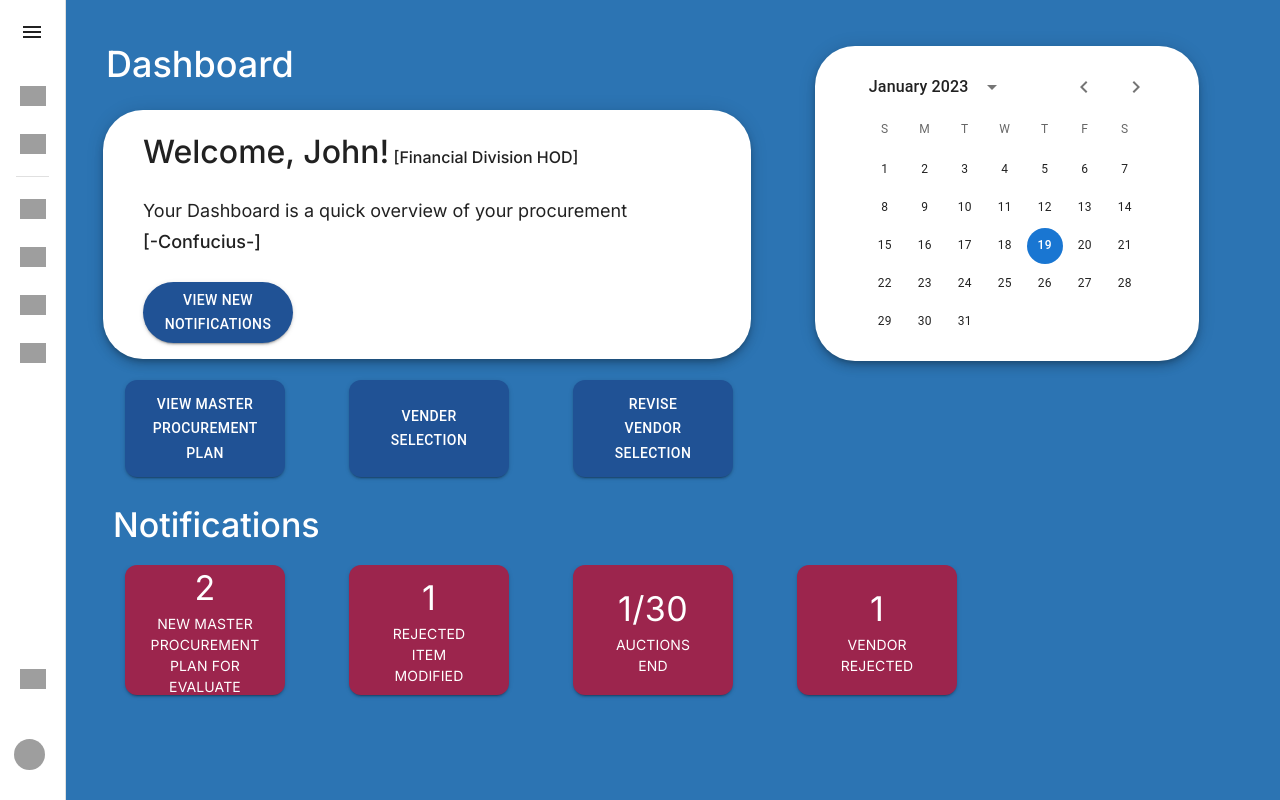
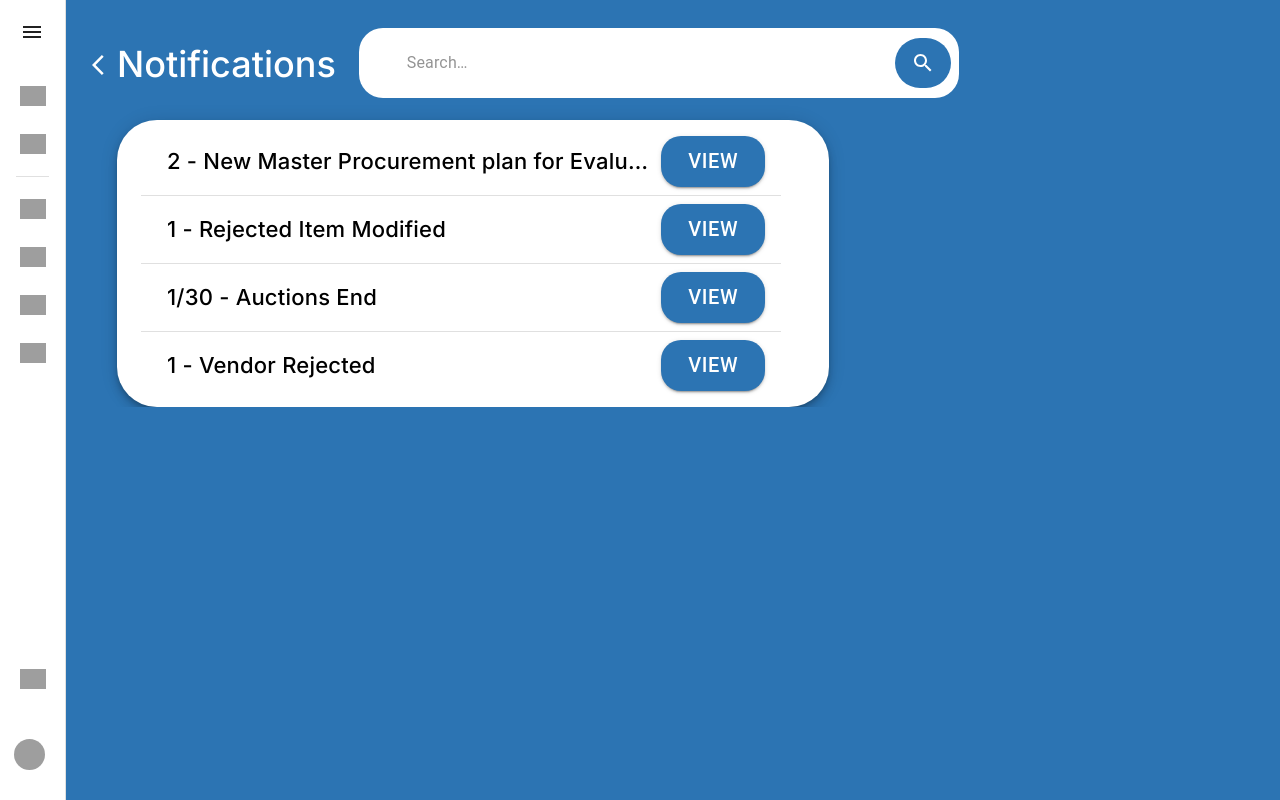
Before and after one commit to yesitha/ProcurementManagementSystem, a React (Create React App) app in the folder Code/frontend/: page / in a window 1280 px wide. Built offline with nearby package versions, Linux system fonts and the light colour scheme; grey boxes are pictures that could not be loaded.

Commit message:
Notification Page Added

```diff
--- a/Code/frontend/src/App.js
+++ b/Code/frontend/src/App.js
@@ -1,6 +1,7 @@
 import './App.css';
 
 import Dashboard from './pages/Dashboard/Dashboard';
+import NotificationPage from './pages/NotificationPage/NotificationPage';
 
 import SignUp from './pages/SignUp/SignUp';
 
@@ -8,7 +9,7 @@ function App() {
   return (
     <div>
 
-    <Dashboard/>
+    <NotificationPage/>
     </div>
   );
 }
--- /dev/null
+++ b/Code/frontend/src/components/Search/Search.css
@@ -0,0 +1,25 @@
+@import '../../fonts.css';
+.search{
+    position: fixed;
+
+     margin-top: 10px;
+    margin-left: 100px;
+
+
+ }
+ .searchArea{
+     display:flex;
+     flex-direction: row;
+     justify-content: space-between;
+     width: 100%;
+ }
+   .searchInput{
+     align-self: center;
+     padding-top: 9px;
+   }
+   .searchIcons{
+     flex-direction: row;
+     display: flex;
+    padding-top: 2px;
+
+   }
--- /dev/null
+++ b/Code/frontend/src/components/Search/Search.js
@@ -0,0 +1,71 @@
+import React from 'react'
+import './Search.css'
+import InputBase from '@mui/material/InputBase';
+
+import SearchIcon from '@mui/icons-material/Search';
+import FilterListIcon from '@mui/icons-material/FilterList';
+import { styled, alpha } from '@mui/material/styles';
+import { IconButton } from '@mui/material';
+
+const Search = styled('div')(({ theme }) => ({
+    position: 'relative',
+    borderRadius: theme.shape.borderRadius,
+    backgroundColor: '#ffffff',
+    '&:hover': {
+      backgroundColor: alpha('#fffffff', 0.80),
+    },
+    marginLeft: 0,
+    width: '100%',
+    [theme.breakpoints.up('sm')]: {
+      marginLeft: theme.spacing(1),
+      width: '600px',
+      height: '70px',
+    },
+  }));
+
+
+
+  const StyledInputBase = styled(InputBase)(({ theme }) => ({
+    color: 'inherit',
+    '& .MuiInputBase-input': {
+      padding: theme.spacing(1, 1, 1, 0),
+      // vertical padding + font size from searchIcon
+      paddingLeft: `calc(1em + ${theme.spacing(4)})`,
+      transition: theme.transitions.create('width'),
+      width: '100%',
+      [theme.breakpoints.up('sm')]: {
+        width: '12ch',
+        '&:focus': {
+          width: '20ch',
+        },
+      },
+    },
+  }));
+
+function SearchNoFilter() {
+  return (
+    <Search className="search" sx={{borderRadius:6,flexDirection:"row",}}>
+               <div className="searchArea">
+
+                    <div className="searchInput">
+                        <StyledInputBase
+                          placeholder="Search…"
+                          inputProps={{ "aria-label": "search" }}
+                        />
+                    </div>
+                    <div className="searchIcons">
+                    <IconButton  sx={{display:"flex",flexDirection:"row",borderRadius:50,backgroundColor:'#2c74b3',height:50,width:'50',mt:1,mr:1,px:2,'&:hover':{backgroundColor:'#205295'}}}  >
+
+                          <FilterListIcon sx={{color:'#ffffff'}}/>
+
+                    </IconButton>
+                    <IconButton sx={{display:"flex",flexDirection:"row",borderRadius:50,backgroundColor:'#2c74b3',height:50,width:'50',mt:1,mr:1,px:2,'&:hover':{backgroundColor:'#205295'}}}>
+                          <SearchIcon sx={{color:'#ffffff'}}/>
+                        </IconButton>
+                    </div>
+               </div>
+              </Search>
+  )
+}
+
+export default SearchNoFilter
--- /dev/null
+++ b/Code/frontend/src/components/SearchNoFilter/Search.css
@@ -0,0 +1,25 @@
+@import '../../fonts.css';
+.search{
+    position: fixed;
+
+     margin-top: 10px;
+    margin-left: 100px;
+
+
+ }
+ .searchArea{
+     display:flex;
+     flex-direction: row;
+     justify-content: space-between;
+     width: 100%;
+ }
+   .searchInput{
+     align-self: center;
+     padding-top: 9px;
+   }
+   .searchIcons{
+     flex-direction: row;
+     display: flex;
+    padding-top: 2px;
+
+   }
--- /dev/null
+++ b/Code/frontend/src/components/SearchNoFilter/SearchNoFilter.js
@@ -0,0 +1,66 @@
+import { IconButton } from '@mui/material'
+import React from 'react'
+import './Search.css'
+import InputBase from '@mui/material/InputBase';
+
+import SearchIcon from '@mui/icons-material/Search';
+import FilterListIcon from '@mui/icons-material/FilterList';
+import { styled, alpha } from '@mui/material/styles';
+
+const Search = styled('div')(({ theme }) => ({
+  position: 'relative',
+  borderRadius: theme.shape.borderRadius,
+  backgroundColor: '#ffffff',
+  '&:hover': {
+    backgroundColor: alpha('#fffffff', 0.80),
+  },
+  marginLeft: 0,
+  width: '100%',
+  [theme.breakpoints.up('sm')]: {
+    marginLeft: theme.spacing(1),
+    width: '600px',
+    height: '70px',
+  },
+}));
+
+
+
+const StyledInputBase = styled(InputBase)(({ theme }) => ({
+  color: 'inherit',
+  '& .MuiInputBase-input': {
+    padding: theme.spacing(1, 1, 1, 0),
+    // vertical padding + font size from searchIcon
+    paddingLeft: `calc(1em + ${theme.spacing(4)})`,
+    transition: theme.transitions.create('width'),
+    width: '100%',
+    [theme.breakpoints.up('sm')]: {
+      width: '12ch',
+      '&:focus': {
+        width: '20ch',
+      },
+    },
+  },
+}));
+function SearchNoFilter() {
+  return (
+    <Search className="search" sx={{borderRadius:6,flexDirection:"row",}}>
+               <div className="searchArea">
+
+                    <div className="searchInput">
+                        <StyledInputBase
+                          placeholder="Search…"
+                          inputProps={{ "aria-label": "search" }}
+                        />
+                    </div>
+                    <div className="searchIcons">
+
+                    <IconButton sx={{display:"flex",flexDirection:"row",borderRadius:50,backgroundColor:'#2c74b3',height:50,width:'50',mt:1,mr:1,px:2,'&:hover':{backgroundColor:'#205295'}}}>
+                          <SearchIcon sx={{color:'#ffffff'}}/>
+                        </IconButton>
+                    </div>
+               </div>
+              </Search>
+  )
+}
+
+export default SearchNoFilter
--- /dev/null
+++ b/Code/frontend/src/pages/NotificationPage/NotificationPage.css
@@ -0,0 +1,77 @@
+@import '../../fonts.css';
+.NotificationPageContainer{
+    display: flex;
+    flex-direction: column;
+    width: 100%;
+
+}
+.upperSection{
+    display: flex;
+    flex-direction: row;
+    justify-content: start;
+    margin-top: 10px;
+    margin-bottom: 10px;
+    margin-left: 10px;
+    margin-right: 10px;
+    width: 100%;
+}
+
+.NotificationPageHeader{
+    font-family: 'Inter', sans-serif;
+    font-weight: 500;
+    color: #ffffff;
+    font-size: 36px;
+    position: relative;
+    margin-right: 10vw;
+
+}
+.search{
+   position: fixed;
+
+    margin-top: 10px;
+   margin-left: 100px;
+
+
+}
+.searchArea{
+    display:flex;
+    flex-direction: row;
+    justify-content: space-between;
+    width: 100%;
+}
+  .searchInput{
+    align-self: center;
+    padding-top: 9px;
+  }
+  .searchIcons{
+    flex-direction: row;
+    display: flex;
+   padding-top: 2px;
+
+  }
+  .NotificationPageContainer__header{
+    padding-right: 10px;
+    width: fit-content;
+    display: flex;
+    flex-direction: row;
+  }
+ .NotificationPageHeader{
+    margin-right: 5px;
+
+ }
+ .ListItemText{
+    font-family: 'Inter', sans-serif!important;
+    font-weight: 500!important;
+
+    font-size: 22px!important;
+
+    color: black;
+    margin-left: 10px;
+    margin-top: 5px;
+    margin-bottom: 5px;
+    margin-right: 10px;
+    width: 100%;
+    overflow: hidden;
+    text-overflow: ellipsis;
+    white-space: nowrap;
+ }
--- /dev/null
+++ b/Code/frontend/src/pages/NotificationPage/NotificationPage.js
@@ -0,0 +1,84 @@
+
+import React from "react";
+import SideNavBar from "../../components/SideNavigationBar/SideNavBar";
+import "./NotificationPage.css";
+import SearchIcon from '@mui/icons-material/Search';
+import FilterListIcon from '@mui/icons-material/FilterList';
+import { styled, alpha } from '@mui/material/styles';
+import InputBase from '@mui/material/InputBase';
+
+
+import { Button, Dialog, DialogActions, DialogContent, DialogContentText, DialogTitle, FormControl, FormControlLabel, IconButton, InputLabel, List, ListItem, ListItemText, MenuItem, Paper, Select, Switch, Typography } from "@mui/material";
+import ArrowBackIosIcon from '@mui/icons-material/ArrowBackIos';
+import '../../fonts.css';
+import { Box } from "@mui/system";
+import SearchNoFilter from "../../components/SearchNoFilter/SearchNoFilter";
+
+const list2 = ["Vendors and Items", "Budgets", "Inventory", "Settings"];
+const list1 = ["Sub Procurment Plan", "Master Procurement Plan"];
+const actionButtons=[{name:"New Master Procurement plan for Evaluate",number:"2"},{name:"Rejected Item Modified",number:"1"},{name:"Auctions End",number:"1/30"},{name:"Vendor Rejected",number:"1"}]
+const user = {
+  firstname: "John",
+  lastname: "Doe",
+  email: "johndoe@gmail.com",
+  designation: "Financial Division HOD",
+  department: "Finance",
+  phone: "1234567890",
+  address: "123, ABC Street, XYZ City, 123456",
+  gender: "Male",
+  profilePic: "https://www.w3schools.com/howto/img_avatar.png",
+};
+
+
+
+
+
+function NotificationPage() {
+
+  return (
+    <div style={{ display: "flex", overflow: "hidden" }}>
+      <SideNavBar list1={list1} list2={list2} user={user} />
+      <div className="NotificationPageContainer">
+        <div className="upperSection">
+          <div className="NotificationPageContainer__header">
+            <IconButton sx={{  pl:'15px' ,height:'34px',width:'34px',mt:3.7}}><ArrowBackIosIcon sx={{color:'#ffffff',}}/></IconButton>
+
+            <h1 className="NotificationPageHeader"> Notifications</h1>
+          </div>
+
+              <SearchNoFilter/>
+
+        </div>
+        <div className="downSection">
+            <div className="NotificationPageContainer__body">
+            <Paper className="paper" elevation={6} sx={{borderRadius:10,width:'50vw',pl:3,pr:6,ml:5.5}}>
+                <List>
+                    {actionButtons.map((notification,index)=>(
+
+                    <ListItem divider={index < actionButtons.length - 1}>
+                    <ListItemText className="ListItemText" sx={{fontFamily:'Inter',fontWeight:'500'}}>
+                        <Typography className="ListItemText">{notification.number} - {notification.name}</Typography>
+                         </ListItemText>
+                    <Button variant="contained" sx={{borderRadius:5,backgroundColor:'#2C74B3',color:'#ffffff',fontSize:'20px',py:1,px:4,'&:hover':{backgroundColor:'#205295'}}}>View</Button>
+
+                   </ListItem>
+
+
+
+                    ))}
+
+
+                </List>
+
+
+                </Paper>
+
+                </div>
+
+        </div>
+      </div>
+    </div>
+  );
+}
+
+export default NotificationPage;
```
